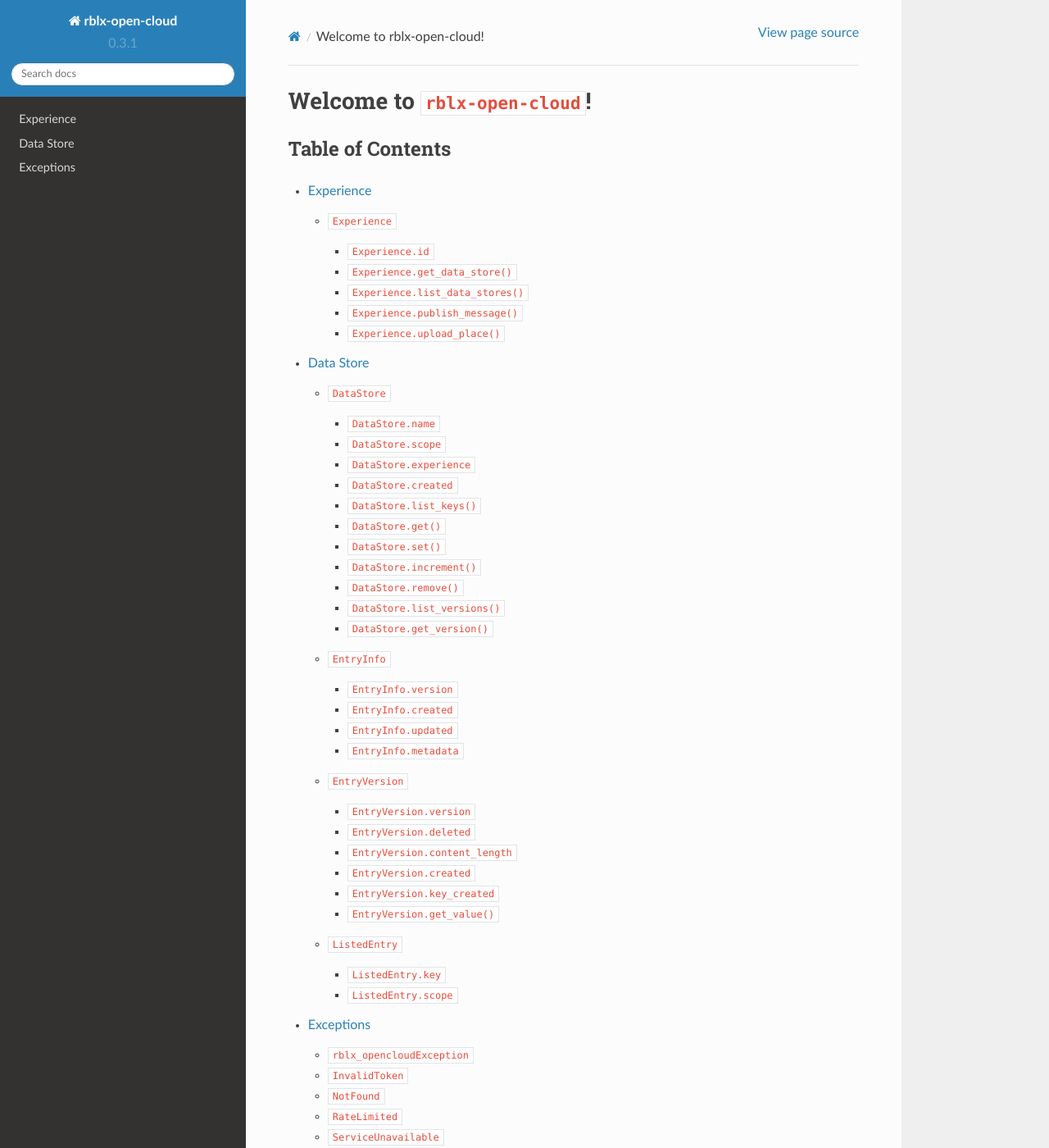
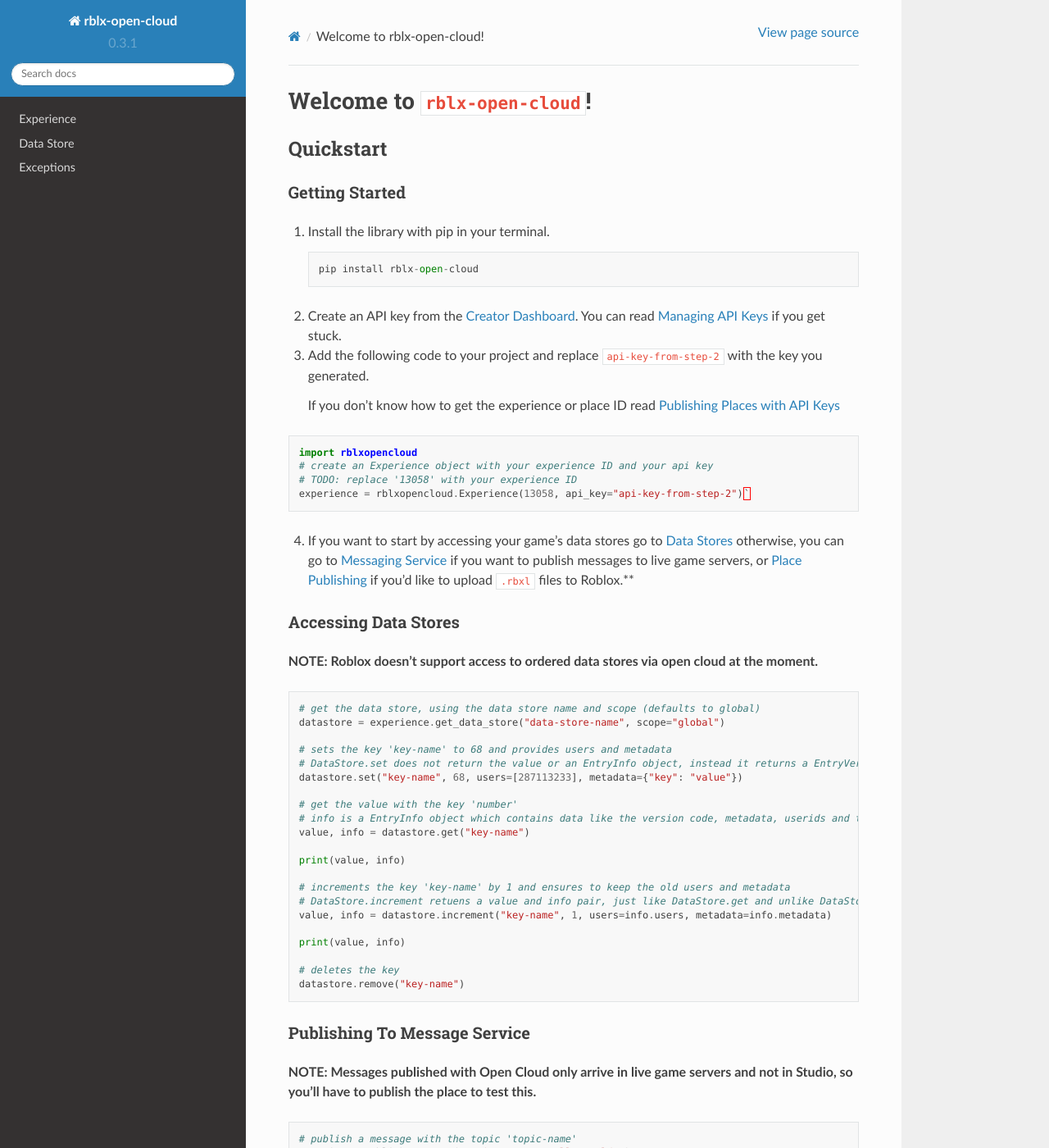
Before and after one commit to treeben77/rblx-open-cloud, a Sphinx documentation site: the page built from docs/source/index.rst, in a window 1280 px wide and 1400 px high. Shown: the whole window at 82% size. Built offline with Sphinx 7.4.7 and the Read the Docs theme 2.0.0, drawn with Linux system fonts in a browser that asks for light colours; some of the changed text lies outside the part shown.

Commit message:
moved table of contents to bottom of index page

```diff
--- a/docs/source/index.rst
+++ b/docs/source/index.rst
@@ -1,14 +1,5 @@
 Welcome to ``rblx-open-cloud``!
 ===============
-
-Table of Contents
-----------
-
-.. toctree::
-
-   experience
-   datastore
-   exceptions
 
 Quickstart
 ----------
```
Also changed, not shown: other parts of docs/source/index.rst (+9 -0 lines).
